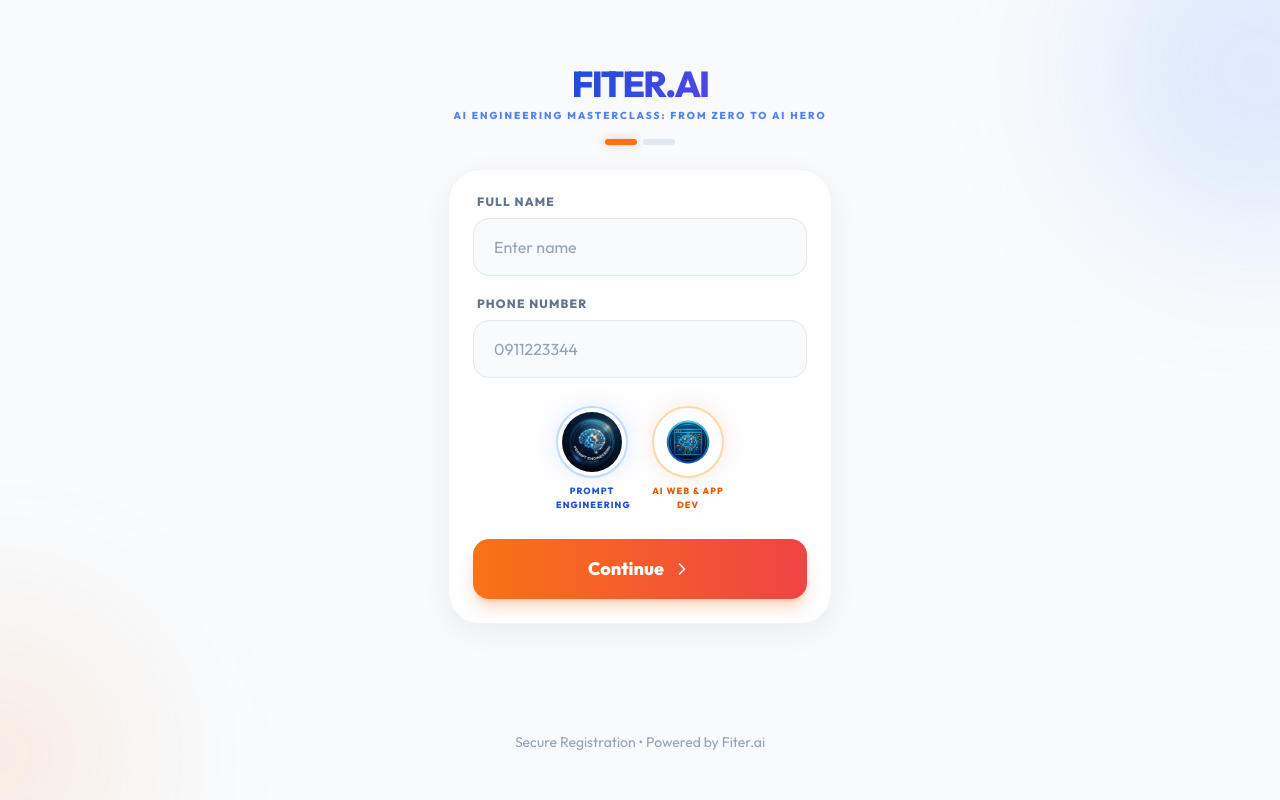
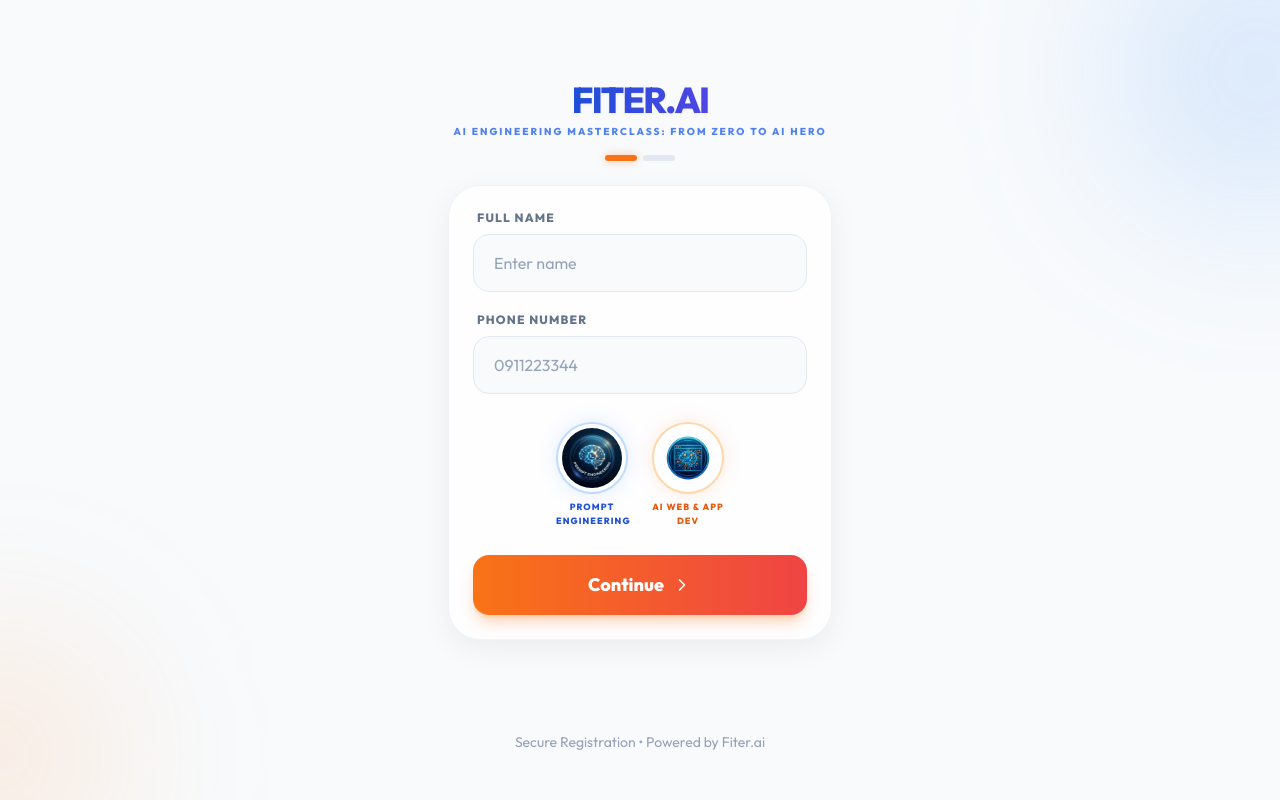
Before and after one commit to elias2025new/fiter.ai, a React (Vite) app in the folder client/: page / in a window 1280 px wide. Built offline with nearby package versions, Linux system fonts and the light colour scheme.

Commit message:
Increase top padding from pt-16 to pt-20

```diff
--- a/client/src/App.tsx
+++ b/client/src/App.tsx
@@ -206,7 +206,7 @@
   };
 
   return (
-    <div className="min-h-screen bg-slate-50 text-slate-900 px-4 pb-4 pt-16 flex flex-col items-center justify-center overflow-x-hidden selection:bg-blue-100">
+    <div className="min-h-screen bg-slate-50 text-slate-900 px-4 pb-4 pt-20 flex flex-col items-center justify-center overflow-x-hidden selection:bg-blue-100">
       <div className="fixed inset-0 overflow-hidden pointer-events-none">
         <div className="absolute top-[-10%] right-[-10%] w-[300px] h-[300px] bg-blue-400/20 rounded-full blur-[80px]" />
         <div className="absolute bottom-[-10%] left-[-10%] w-[250px] h-[250px] bg-orange-400/15 rounded-full blur-[80px]" />
```
